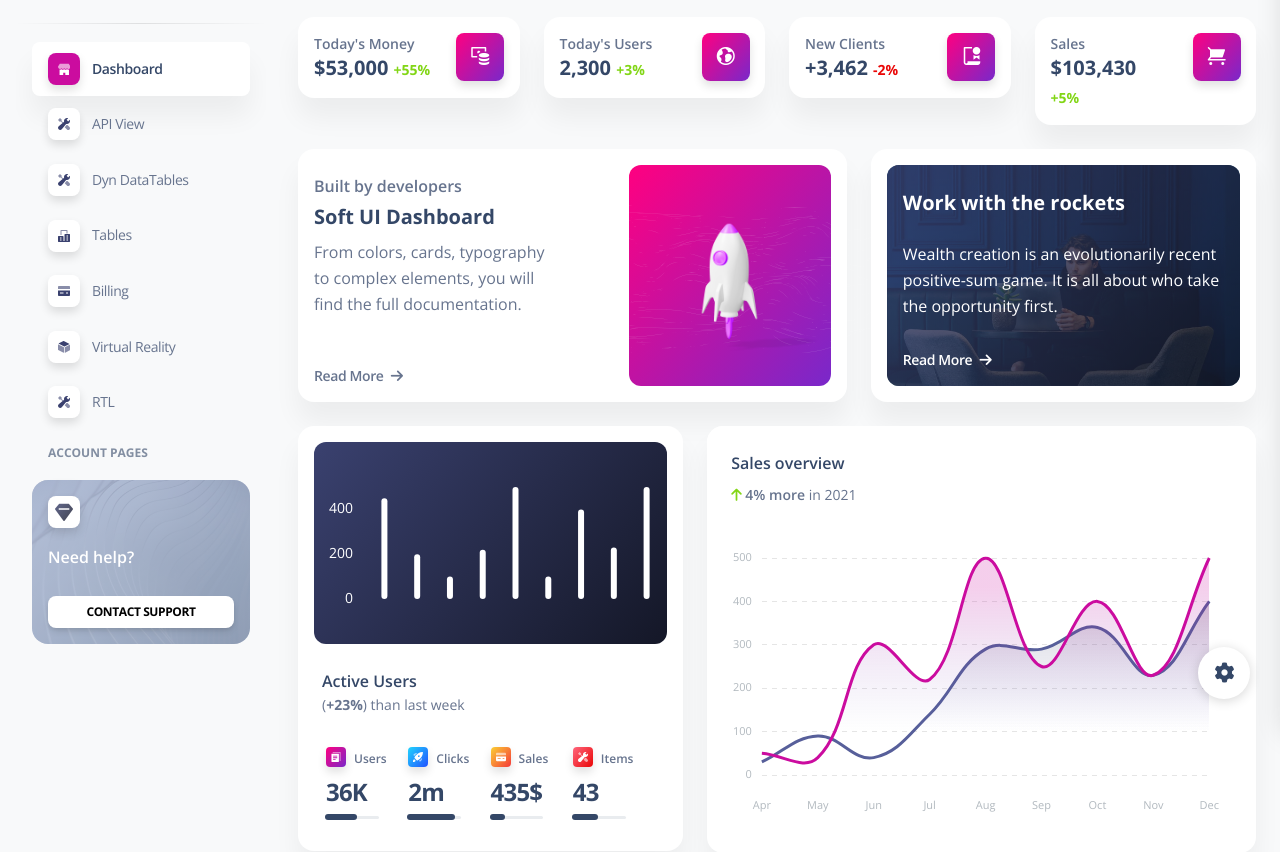
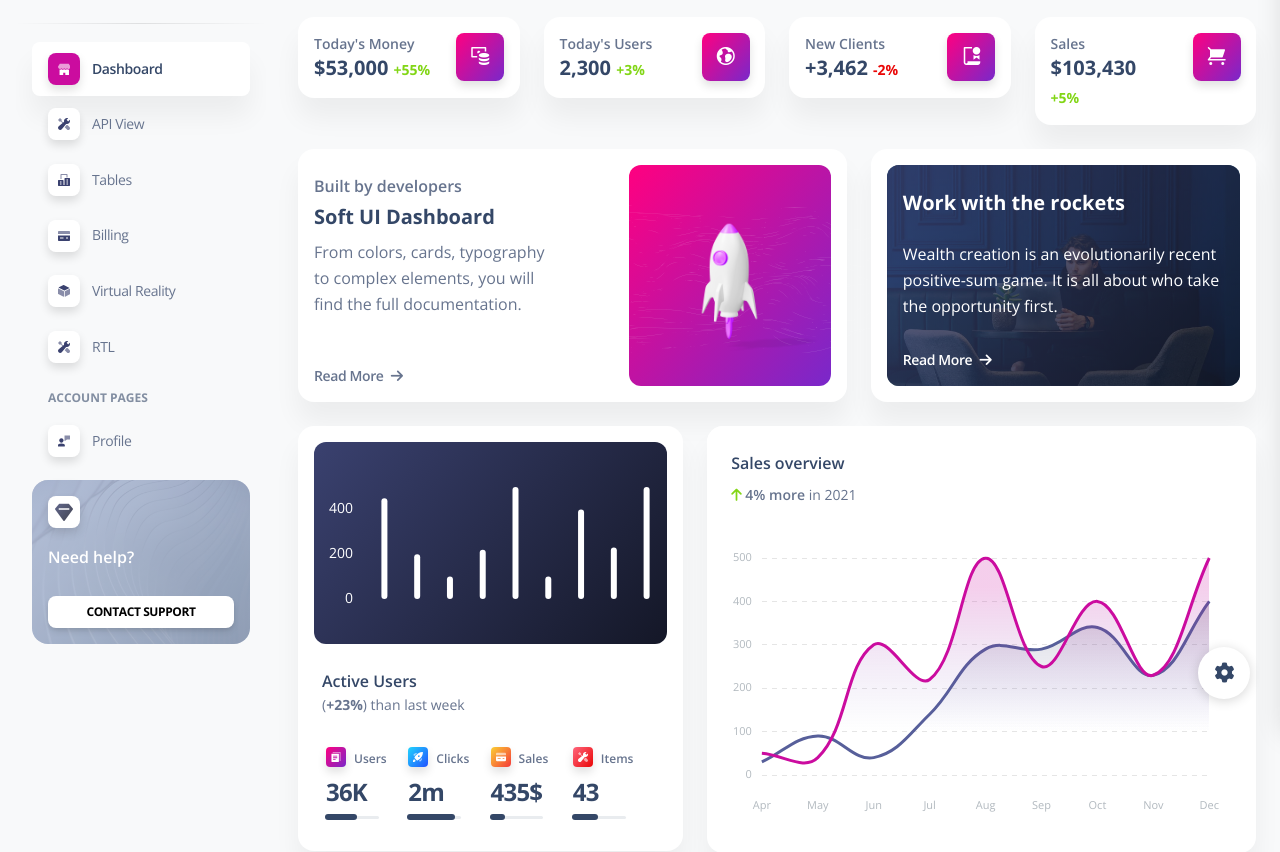
Before and after one commit to app-generator/devtool-django-api-generator, a Django app: page / in a window 1280 px wide. Shown: the part 71-923 px from the top of the page. Run offline with Django 3.2, Linux system fonts and the light colour scheme; the visitor is signed in with stand-in values (Sample User, id 1); some libraries are stand-ins or nearby versions.

Commit message:
Sidebar - Remove Link

```diff
--- a/apps/templates/includes/sidebar.html
+++ b/apps/templates/includes/sidebar.html
@@ -29,6 +29,7 @@
             <span class="nav-link-text ms-1">Dashboard</span>
           </a>
         </li>
+
         <li class="nav-item">
           <a class="nav-link {% if 'api-view' in segment %} active {% endif %}" href="/api-view.html">
             <div class="icon icon-shape icon-sm shadow border-radius-md bg-white text-center me-2 d-flex align-items-center justify-content-center">
@@ -48,28 +49,6 @@
               </svg>
             </div>
             <span class="nav-link-text ms-1">API View</span>
-          </a>
-        </li>
-
-        <li class="nav-item">
-          <a target="_blank" class="nav-link" href="/datatb/books/">
-            <div class="icon icon-shape icon-sm shadow border-radius-md bg-white text-center me-2 d-flex align-items-center justify-content-center">
-              <svg width="12px" height="12px" viewBox="0 0 40 40" version="1.1" xmlns="http://www.w3.org/2000/svg" xmlns:xlink="http://www.w3.org/1999/xlink">
-                <title>settings</title>
-                <g stroke="none" stroke-width="1" fill="none" fill-rule="evenodd">
-                  <g transform="translate(-2020.000000, -442.000000)" fill="#FFFFFF" fill-rule="nonzero">
-                    <g transform="translate(1716.000000, 291.000000)">
-                      <g transform="translate(304.000000, 151.000000)">
-                        <polygon class="color-background opacity-6" points="18.0883333 15.7316667 11.1783333 8.82166667 13.3333333 6.66666667 6.66666667 0 0 6.66666667 6.66666667 13.3333333 8.82166667 11.1783333 15.315 17.6716667"></polygon>
-                        <path class="color-background opacity-6" d="M31.5666667,23.2333333 C31.0516667,23.2933333 30.53,23.3333333 30,23.3333333 C29.4916667,23.3333333 28.9866667,23.3033333 28.48,23.245 L22.4116667,30.7433333 L29.9416667,38.2733333 C32.2433333,40.575 35.9733333,40.575 38.275,38.2733333 L38.275,38.2733333 C40.5766667,35.9716667 40.5766667,32.2416667 38.275,29.94 L31.5666667,23.2333333 Z"></path>
-                        <path class="color-background" d="M33.785,11.285 L28.715,6.215 L34.0616667,0.868333333 C32.82,0.315 31.4483333,0 30,0 C24.4766667,0 20,4.47666667 20,10 C20,10.99 20.1483333,11.9433333 20.4166667,12.8466667 L2.435,27.3966667 C0.95,28.7083333 0.0633333333,30.595 0.00333333333,32.5733333 C-0.0583333333,34.5533333 0.71,36.4916667 2.11,37.89 C3.47,39.2516667 5.27833333,40 7.20166667,40 C9.26666667,40 11.2366667,39.1133333 12.6033333,37.565 L27.1533333,19.5833333 C28.0566667,19.8516667 29.01,20 30,20 C35.5233333,20 40,15.5233333 40,10 C40,8.55166667 39.685,7.18 39.1316667,5.93666667 L33.785,11.285 Z"></path>
-                      </g>
-                    </g>
-                  </g>
-                </g>
-              </svg>
-            </div>
-            <span class="nav-link-text ms-1">Dyn DataTables</span>
           </a>
         </li>
 
```
